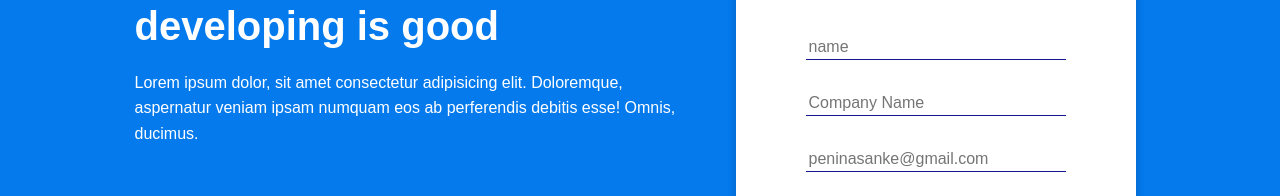
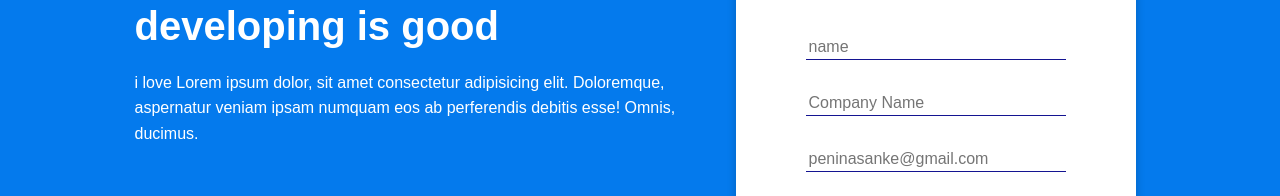
Before and after one commit to senewa/ryali, a plain HTML site: page index.html in a window 1280 px wide. Shown: the part 191-387 px from the top of the page. Drawn offline with Linux system fonts and the light colour scheme.

Commit message:
paragraph

```diff
--- a/index.html
+++ b/index.html
@@ -34,7 +34,7 @@
     <div class="container grid">
         <div class="showcase-text">
             <h1>developing is good</h1>
-            <p>Lorem ipsum dolor, sit amet consectetur adipisicing elit. Doloremque, aspernatur veniam ipsam numquam eos ab perferendis debitis esse! Omnis, ducimus.</p>
+            <p> i love Lorem ipsum dolor, sit amet consectetur adipisicing elit. Doloremque, aspernatur veniam ipsam numquam eos ab perferendis debitis esse! Omnis, ducimus.</p>
 
     </div>
     <div>
```
